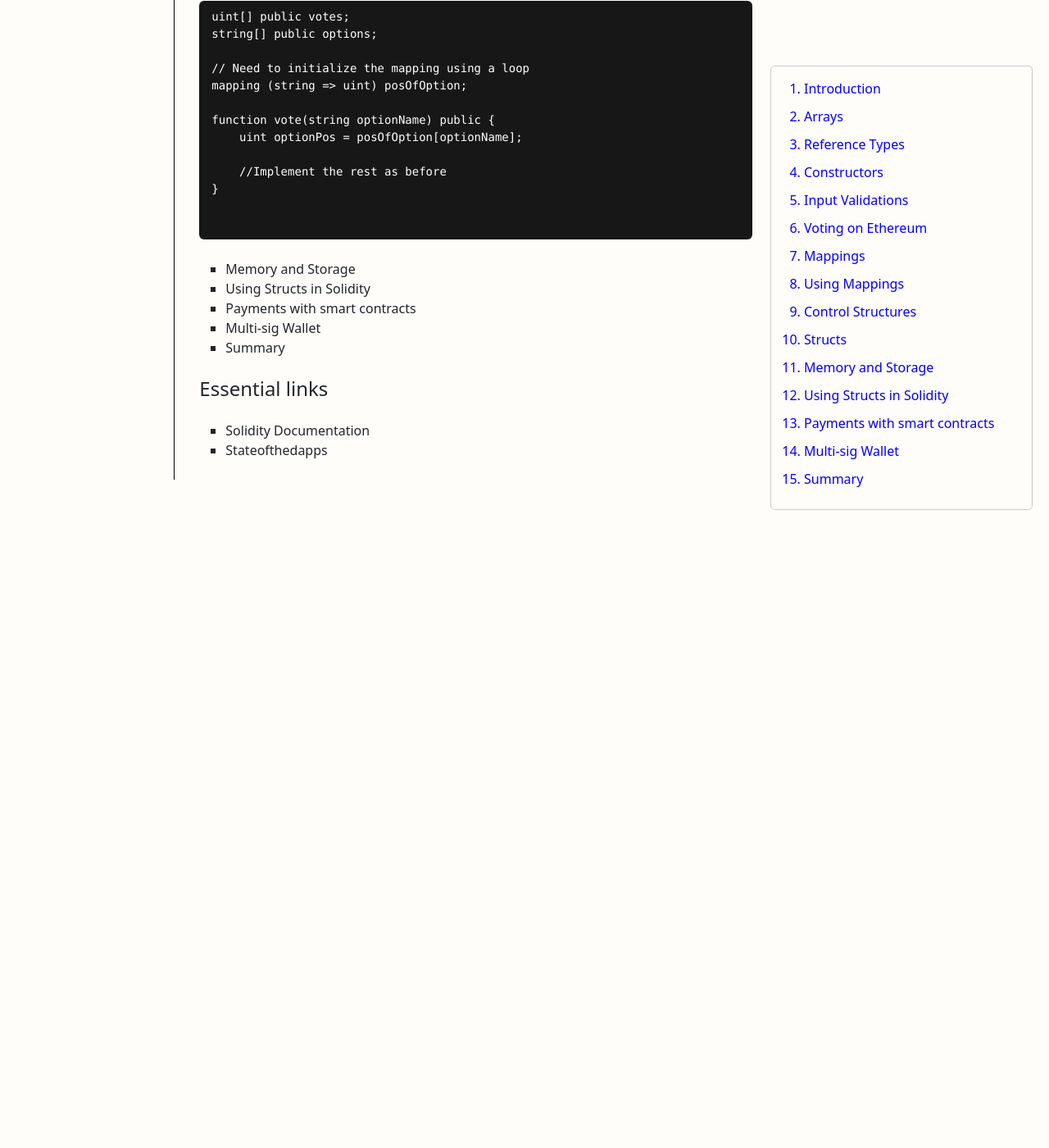
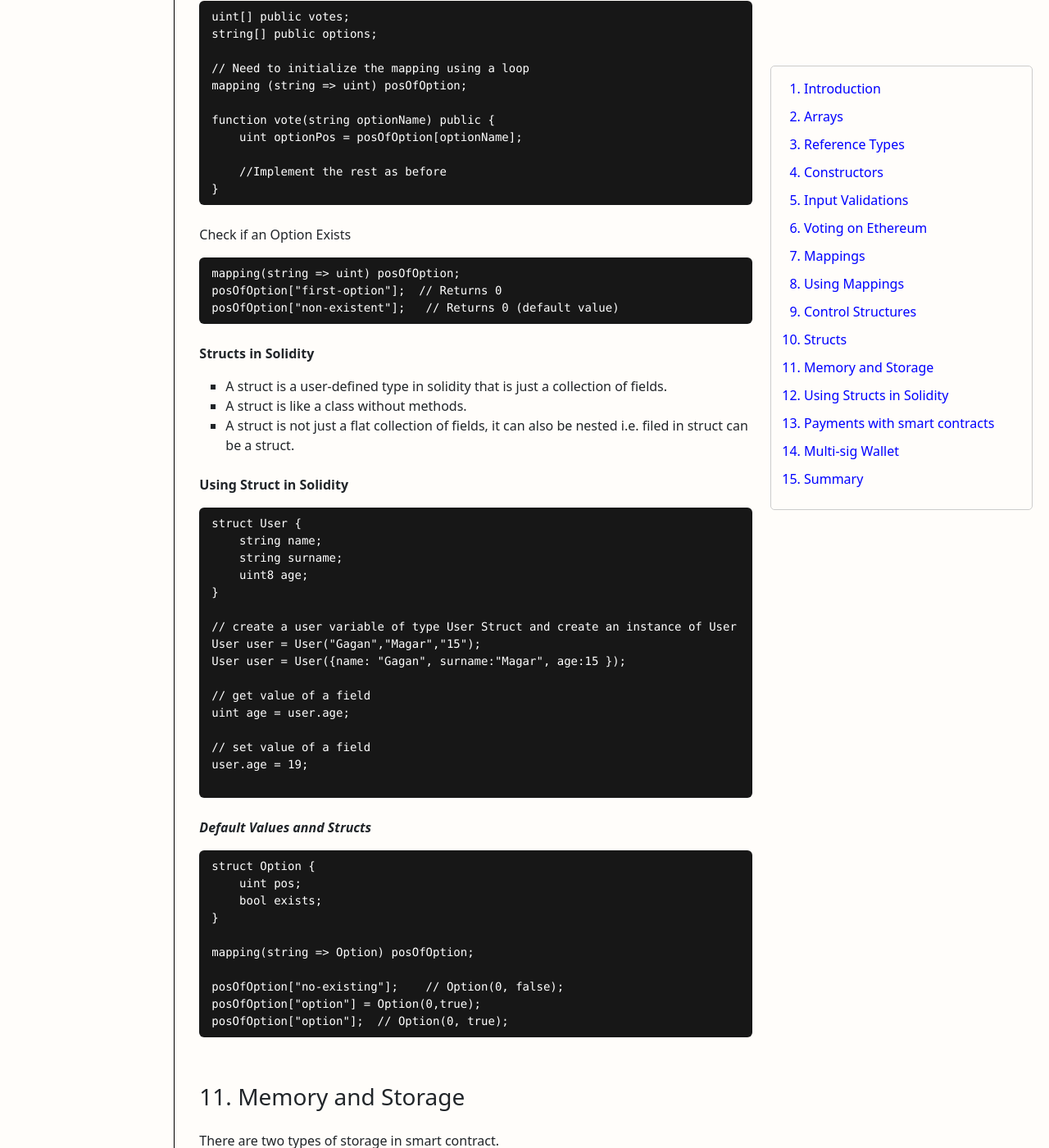
Before and after one commit to gkaucha/gkaucha.github.io, a Jekyll site: the page built from _posts/2021-12-21-Solidity.md, in a window 1280 px wide and 1400 px high, scrolled down 10071 px. Shown: the whole window at 82% size. Built offline with Jekyll 4.4.1, drawn with Linux system fonts in a browser that asks for light colours; before the commit the page ends 10656 px from its top, so only the background shows below that; some of the changed text lies outside the part shown.

Commit message:
updates post

````diff
--- a/_posts/2021-12-21-Solidity.md
+++ b/_posts/2021-12-21-Solidity.md
@@ -451,15 +451,109 @@ function vote(string optionName) public {
 
     //Implement the rest as before
 }
+```
 
+Check if an Option Exists
+
+```
+mapping(string => uint) posOfOption;
+posOfOption["first-option"];  // Returns 0
+posOfOption["non-existent"];   // Returns 0 (default value)
+```
+
+**Structs in Solidity**
+- A struct is a user-defined type in solidity that is just a collection of fields.
+- A struct is like a class without methods.
+- A struct is not just a flat collection of fields, it can also be nested i.e. filed in struct can be a struct.
+
+**Using Struct in Solidity**
+
+```
+struct User {
+    string name;
+    string surname;
+    uint8 age;
+}
+
+// create a user variable of type User Struct and create an instance of User
+User user = User("Gagan","Magar","15");
+User user = User({name: "Gagan", surname:"Magar", age:15 });
+
+// get value of a field
+uint age = user.age;
+
+// set value of a field
+user.age = 19;
 
 ```
 
-- [Memory and Storage](#section-11)
-- [Using Structs in Solidity](#section-12)
-- [Payments with smart contracts](#section-13)
-- [Multi-sig Wallet](#section-14)
-- [Summary](#section-15)
+***Default Values annd Structs***
+
+```
+struct Option {
+    uint pos;
+    bool exists;
+}
+
+mapping(string => Option) posOfOption;
+
+posOfOption["no-existing"];    // Option(0, false);
+posOfOption["option"] = Option(0,true);
+posOfOption["option"];  // Option(0, true);
+```
+
+
+## 11. Memory and Storage {#section-11}
+
+There are two types of storage in smart contract.
+
+- Storage
+    1. The values written to storage are persistent between calls.
+    2. Storage is expensive to use. Using command, SSTORE will cost upto 20,000 gas.
+
+- Memory
+    1. The valuse written to memory exists only during a method execution and when the method execution finishes, this value will disappear.
+    2. Memory is cheap to use. Using command, MSTORE will only cost 3 gas.
+
+```
+contract Foo {
+
+    // the field array here is stored in storage
+    // if we write something to this array, the changes to this array
+    // are persistent between method calls.
+    uint[] array;
+
+    function method(){
+
+        // with an array stored in storage
+        // we can use "memory" keyword before name of array to create
+        // a temporary array in memory
+
+        uint[] memory memoryArr = array;
+        memoryArr[0] = 0;   // Modifies a copy
+
+        // however if we use "storage" keyword, both array and storage array
+        // will refer to the same array of numbers and changing the storage array
+        // will change the original array stored in the contract field
+
+        uint[] storage storageArr = array;
+        storageArr[0] = 0;   // Modifies an original
+    }
+}
+```
+
+## 11. Using Structs in Solidity {#section-12}
+
+Let's update the above voiting contract:
+- implement the new method vote(string), which will allows user to vote not by providing
+  an option position but by providing an option position.
+- Use structs in Solidity
+
+## 12. Payments with smart contracts {#section-13}
+
+## 13. Multi-sig Wallet {#section-14}
+
+## 14. Summary {#section-15}
 
 
 ### Essential links
````
